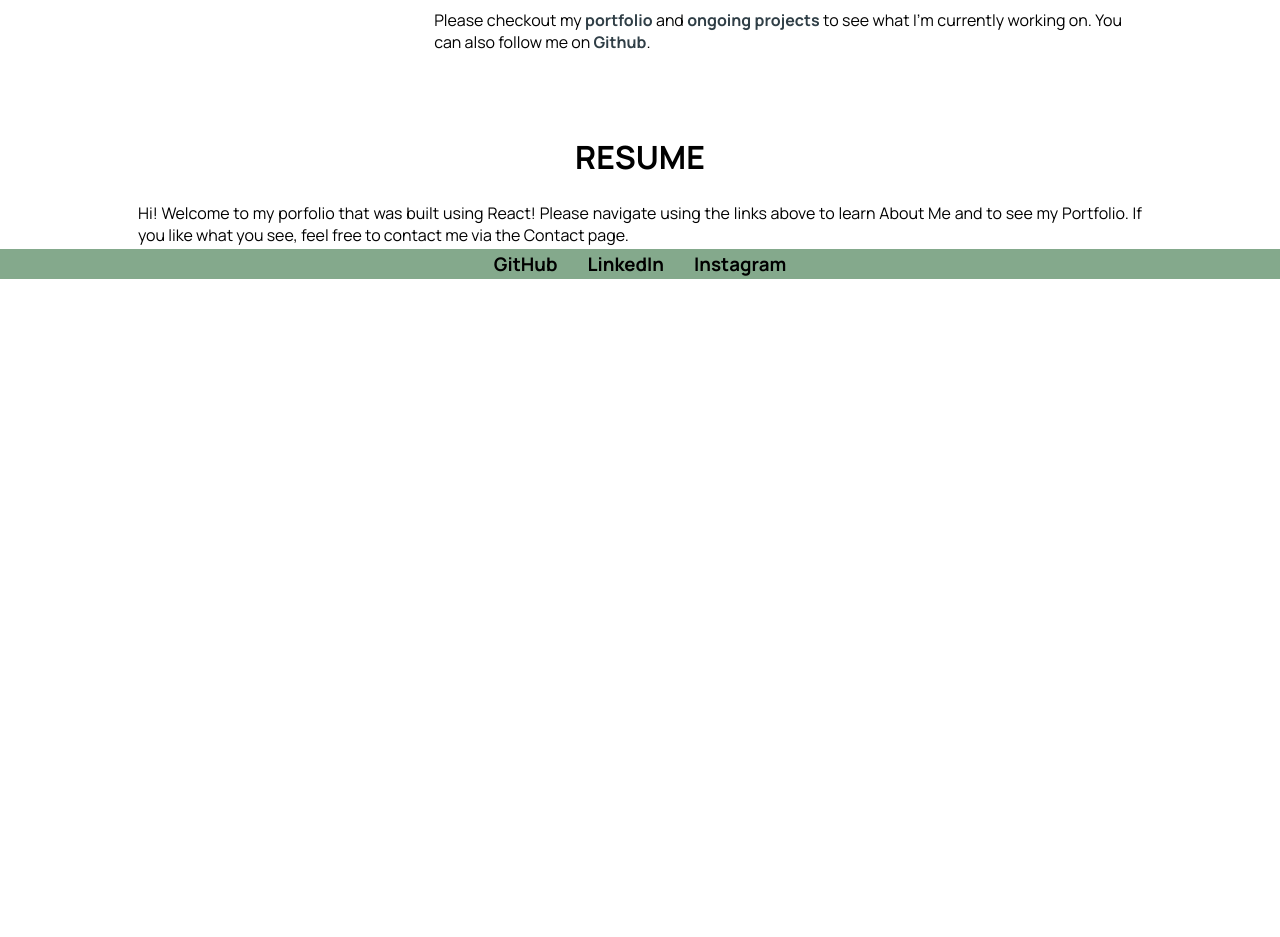
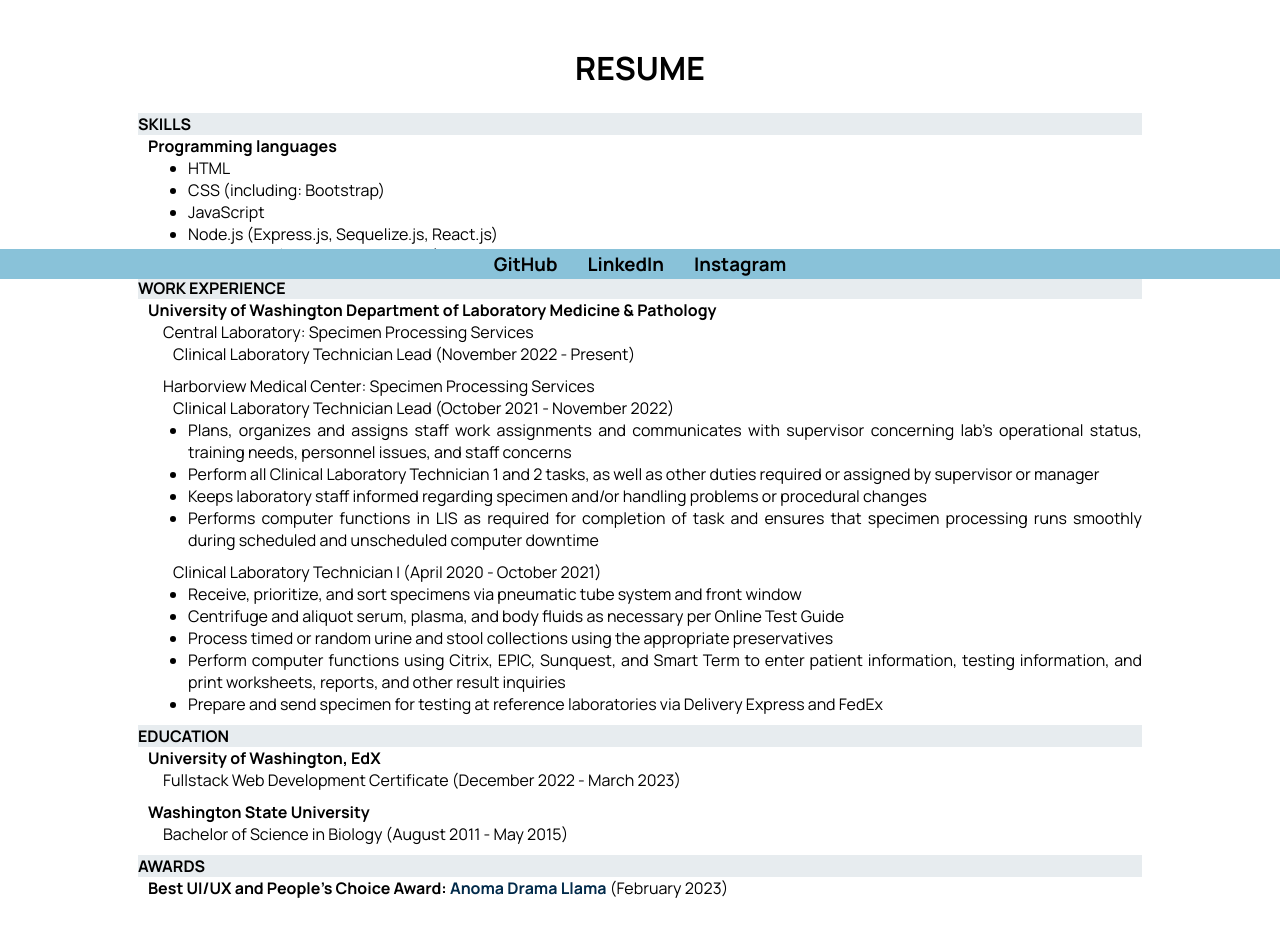
Before and after one commit to dejesusf/react-portfolio, a React (Create React App) app: page /resume in a window 1280 px wide. Shown: the part 521-1458 px from the top of the page. Before the commit the page ends 837 px from the top, so only its background shows below. Built offline with nearby package versions, Linux system fonts and the light colour scheme.

Commit message:
completed resume except for download button

```diff
--- a/src/components/Header.js
+++ b/src/components/Header.js
@@ -23,7 +23,7 @@ function Header({ currentPage, handlePageChange }) {
           className={currentPage === 'Portfolio' ? 'nav-link active' : 'nav-link'}>
           Portfolio
         </a>
-        <a href="#Resume"
+        <a href="#resume"
           onClick={() => handlePageChange('Resume')}
           className={currentPage === 'Resume' ? 'nav-link active' : 'nav-link'}>
           Resume
--- a/src/components/pages/About.js
+++ b/src/components/pages/About.js
@@ -23,9 +23,7 @@ export default function About() {
 
               <p>I was born and raised in Hawai'i, on the busy island of O'ahu. I miss going to the beach and just soaking in the sun and salty air on my days off. Nowadays, I lounge with my dogs, Miso and Yuri, streaming a show on Netflix and crocheting. I am a huge fan of Pokemon and have been since 1998!</p>
 
-              <p>I recently moved to Washington in March 2020--right before quarantine. Washington is not new territory as I previously attended Washington State University as an undergraduate. That is where I obtained my Bachelor's degree in Biology. In 2018, I started my career in laboratory medicine.</p>
-
-              <p>I've been employed with the University of Washington's Department of Laboratory Medicine & Pathology since 2020. My work as a Clinical Laboratory Technician has been fulfilling but I am looking for change. My strengths lie in frontend web design, however I am really excited to learn more of the backend portion of web development!</p>
+              <p>I recently moved to Washington in March 2020--right before quarantine. I've been employed with the University of Washington's Department of Laboratory Medicine & Pathology since 2020. My work as a Clinical Laboratory Technician has been fulfilling but I am looking for change!</p>
 
               <p>Please checkout my <a href="./pages/portfolio.html">portfolio</a> and <a href="./pages/current-projects.html">ongoing projects</a> to see what I'm currently working on. You can also follow me on <a href="https://github.com/dejesusf" target="_blank" rel="noopener noreferrer">Github</a>.</p>
             </div>
--- a/src/components/pages/Home.js
+++ b/src/components/pages/Home.js
@@ -6,7 +6,7 @@ export default function Home() {
       <div className="row">
         <div className="column">
           <div className="top">
-            <h1>HOME</h1>
+            {/* <h1>HOME</h1> */}
           </div>
         </div>
       </div>
--- a/src/components/pages/Resume.js
+++ b/src/components/pages/Resume.js
@@ -14,7 +14,59 @@ export default function Resume() {
       <div className="row">
         <div className="column">
           <div className="middle">
-            <p>Hi! Welcome to my porfolio that was built using React! Please navigate using the links above to learn About Me and to see my Portfolio. If you like what you see, feel free to contact me via the Contact page.</p>
+            {/* TODO: DOWNLOAD RESUME BUTTON/FILE */}
+            <h4 className="g1-block">SKILLS</h4>
+            <section>
+              <p className="no-line-break"><strong>Programming languages</strong></p>
+              <ul>
+                <li>HTML</li>
+                <li>CSS (including: Bootstrap)</li>
+                <li>JavaScript</li>
+                <li>Node.js (Express.js, Sequelize.js, React.js)</li>
+                <li>SQL/NoSQL (Sequelize, MongoDB)</li>
+              </ul>
+            </section>
+
+            <h4 className="g1-block">WORK EXPERIENCE</h4>
+              <section>
+                <p className="no-line-break"><strong>University of Washington Department of Laboratory Medicine & Pathology</strong></p>
+                <p className="tab no-line-break">Central Laboratory: Specimen Processing Services </p>
+                <p className="tab-tab">Clinical Laboratory Technician Lead (November 2022 - Present)</p>
+
+                <p className="tab no-line-break">Harborview Medical Center: Specimen Processing Services</p>
+                <p className="tab-tab no-line-break">Clinical Laboratory Technician Lead (October 2021 - November 2022)</p>
+                <ul>
+                  <li>Plans, organizes and assigns staff work assignments and communicates with supervisor concerning lab's operational status, training needs, personnel issues, and staff concerns</li>
+                  <li>Perform all Clinical Laboratory Technician 1 and 2 tasks, as well as other duties required or assigned by supervisor or manager</li>
+                  <li>Keeps laboratory staff informed regarding specimen and/or handling problems or procedural changes</li>
+                  <li>Performs computer functions in LIS as required for completion of task and ensures that specimen processing runs smoothly during scheduled and unscheduled computer downtime</li>
+                </ul>
+
+                <p className="tab-tab no-line-break">Clinical Laboratory Technician I (April 2020 - October 2021)</p>
+                <ul>
+                  <li>Receive, prioritize, and sort specimens via pneumatic tube system and front window</li>
+                  <li>Centrifuge and aliquot serum, plasma, and body fluids as necessary per Online Test Guide</li>
+                  <li>Process timed or random urine and stool collections using the appropriate preservatives</li>
+                  <li>Perform computer functions using Citrix, EPIC, Sunquest, and Smart Term to enter patient information, testing information, and print worksheets, reports, and other result inquiries</li>
+                  <li>Prepare and send specimen for testing at reference laboratories via Delivery Express and FedEx</li>
+                </ul>
+              </section>
+
+            <h4 className="g1-block">EDUCATION</h4>
+              <section>
+                <p className="no-line-break"><strong>University of Washington, EdX</strong></p>
+                <p className="tab">Fullstack Web Development Certificate (December 2022 - March 2023)</p>
+              </section>
+              <section>
+                <p className="no-line-break"><strong>Washington State University</strong></p>
+                <p className="tab">Bachelor of Science in Biology (August 2011 - May 2015)</p>
+              </section>
+
+            <h4 className="g1-block">AWARDS</h4>
+              <section>
+                <p className="no-line-break"><strong>Best UI/UX and People's Choice Award: </strong><a href="https://anomallama.herokuapp.com/" target="_blank" rel="noopener noreferrer">Anoma Drama Llama</a> (February 2023)</p>
+                <p className="tab"></p>
+              </section>
           </div>
         </div>
       </div>
--- a/src/index.css
+++ b/src/index.css
@@ -1,8 +1,8 @@
 :root {
-  --b1: #2f3e46;
-  --b2: #52796f;
-  --b3: #84a98c;
-  --g1: #cad2c5;
+  --b1: #012a4a;
+  --b2: #2c7da0;
+  --b3: #89c2d9;
+  --g1: #e7ecef;
 }
 
 * {
@@ -33,7 +33,8 @@ main a:hover {
   color: var(--b2);
 }
 
-main p {
+main p,
+main ul {
   margin-bottom: 10px;
   text-align: justify;
 }
@@ -75,7 +76,27 @@ footer {
   bottom: 0;
 }
 
-/* flexbox classes */
+/* ========== resume ========== */
+section {
+  padding-left: 10px;
+}
+
+.tab {
+  padding-left: 15px;
+}
+
+.tab-tab {
+  padding-left: 25px;
+}
+
+.no-line-break {
+  margin-bottom: 0px;
+}
+
+/* ========== contact form ========== */
+
+
+/* ========== flexbox classes ========== */
 .row {
   display: flex;
   flex-direction: row;
```
